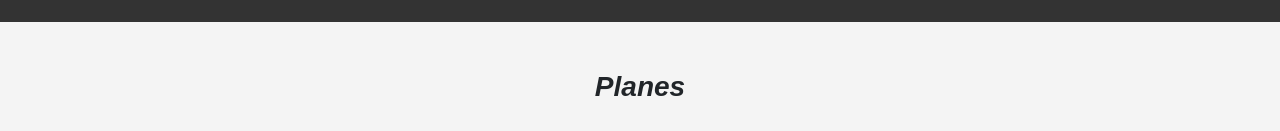
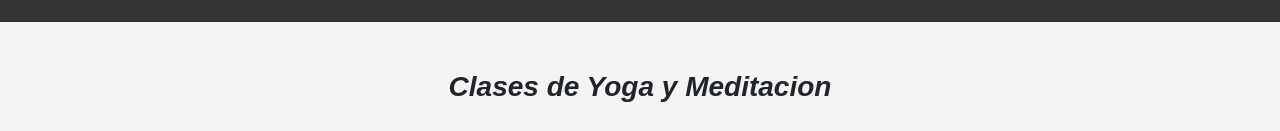
Before and after one commit to ortizfram/lms_payment_integration_buonavibra, a React (Vite) app in the folder client/: page /#/plans in a window 1280 px wide. Shown: the part 1162-1293 px from the top of the page. Built offline with nearby package versions, Linux system fonts and the light colour scheme; no server answers.

Commit message:
changing title

```diff
--- a/client/src/pages/plans/Plans.jsx
+++ b/client/src/pages/plans/Plans.jsx
@@ -20,7 +20,7 @@ function Plans() {
   return (
     <div className="container mt-5">
       <h1 className="text-center mb-4 fw-bolder fs-3 section-title text-dark">
-        Planes
+        Clases de Yoga y Meditacion
       </h1>
       <hr />
       <div className="row">
```
